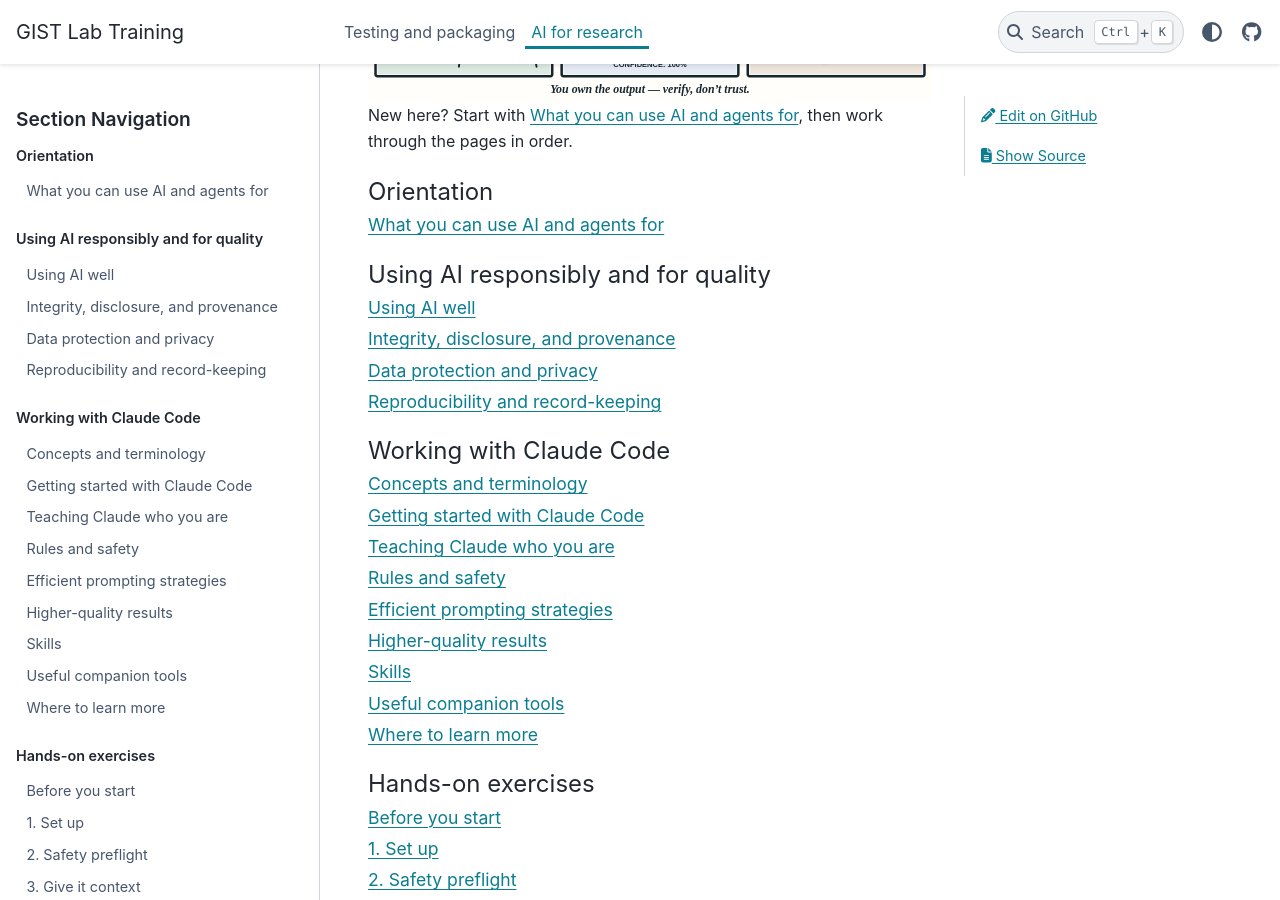
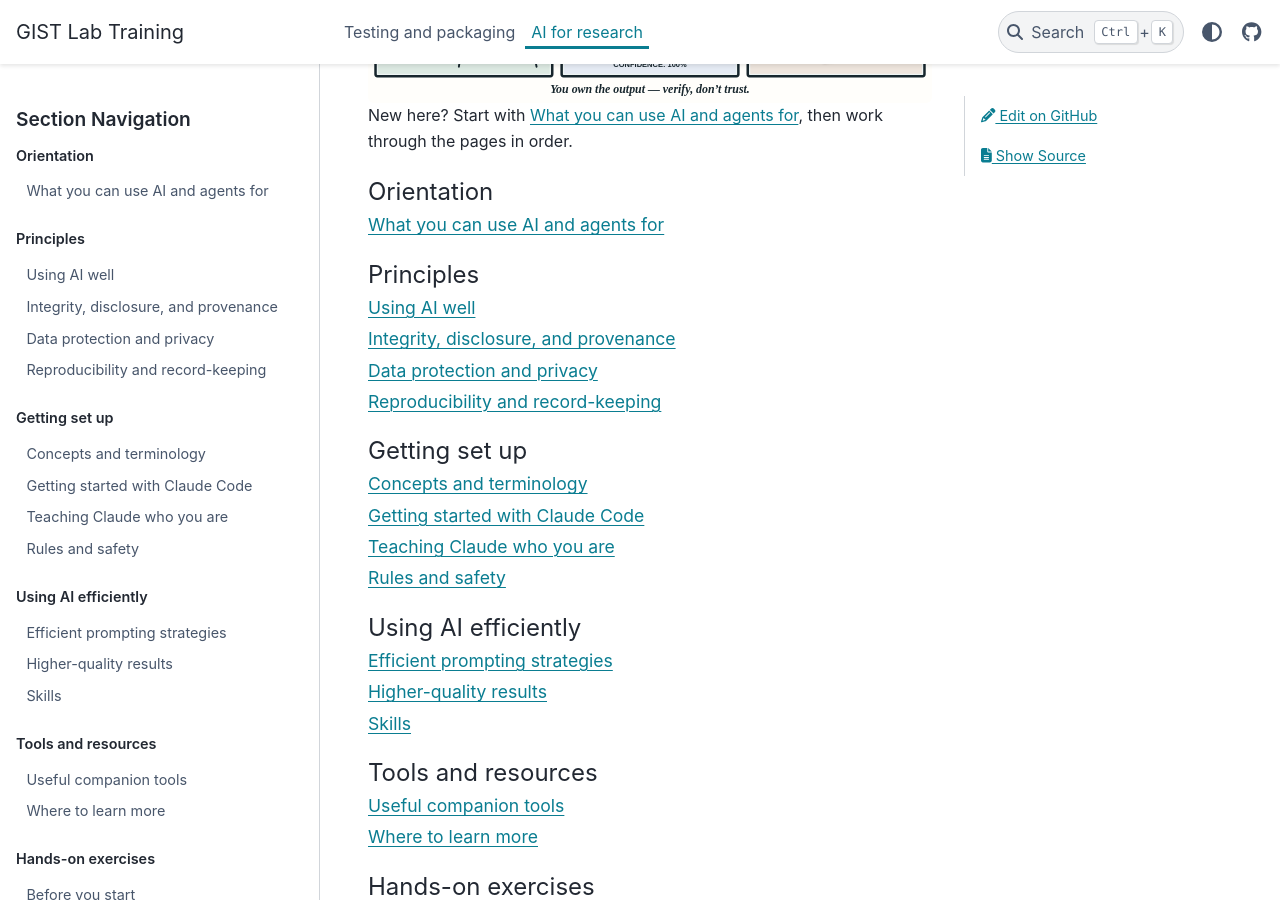
Before and after one commit to AaltoGIS/GIST-Lab-training, a Sphinx documentation site: the page built from docs/ai_research/index.rst, in a window 1280 px wide and 900 px high, scrolled down 792 px. Built offline with Sphinx 7.4.7 and the PyData theme 0.15.4, drawn with Linux system fonts in a browser that asks for light colours.

Commit message:
Group AI theme sidebar into five sections

```diff
--- a/docs/ai_research/index.rst
+++ b/docs/ai_research/index.rst
@@ -29,7 +29,7 @@
     what_you_can_use_ai_for
 
 .. toctree::
-    :caption: Using AI responsibly and for quality
+    :caption: Principles
     :maxdepth: 1
 
     using_ai_well
@@ -38,16 +38,26 @@
     reproducibility
 
 .. toctree::
-    :caption: Working with Claude Code
+    :caption: Getting set up
     :maxdepth: 1
 
     concepts
     getting_started
     teaching_claude
     rules_and_safety
+
+.. toctree::
+    :caption: Using AI efficiently
+    :maxdepth: 1
+
     how_we_work
     higher_quality_results
     skills
+
+.. toctree::
+    :caption: Tools and resources
+    :maxdepth: 1
+
     companion_tools
     learning_more
 
```
